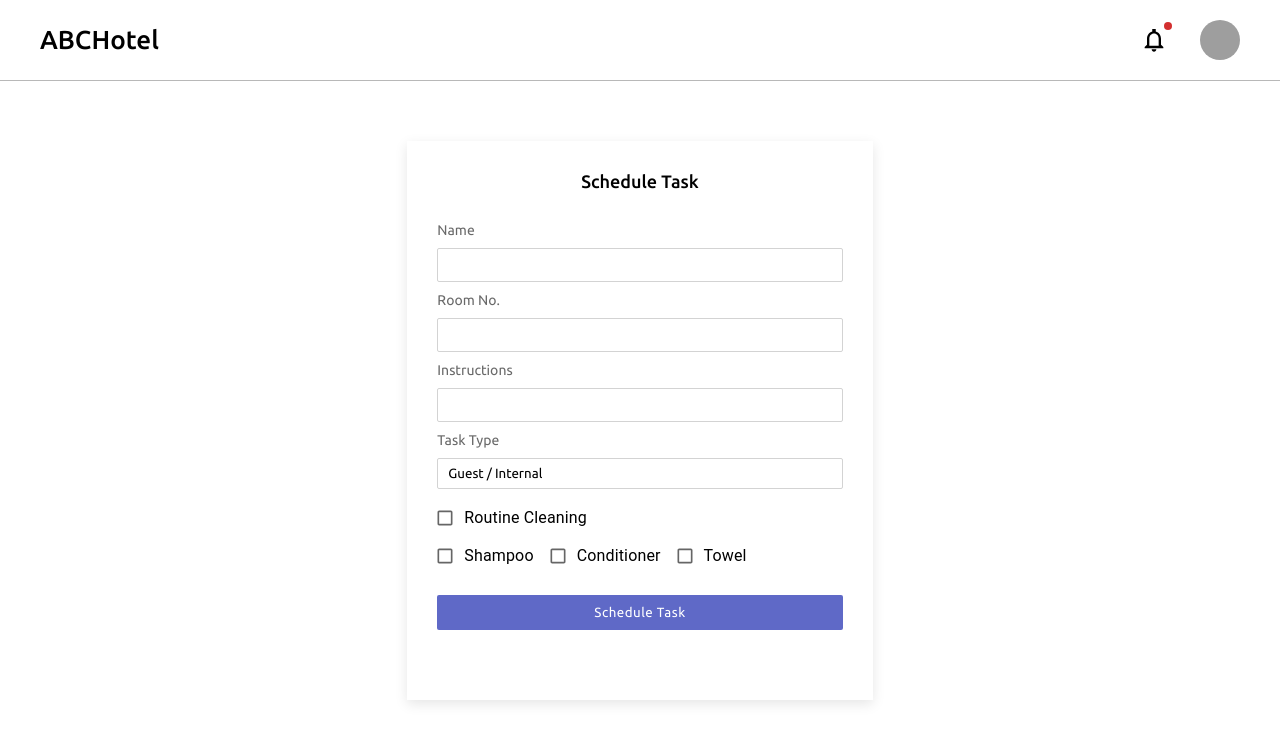
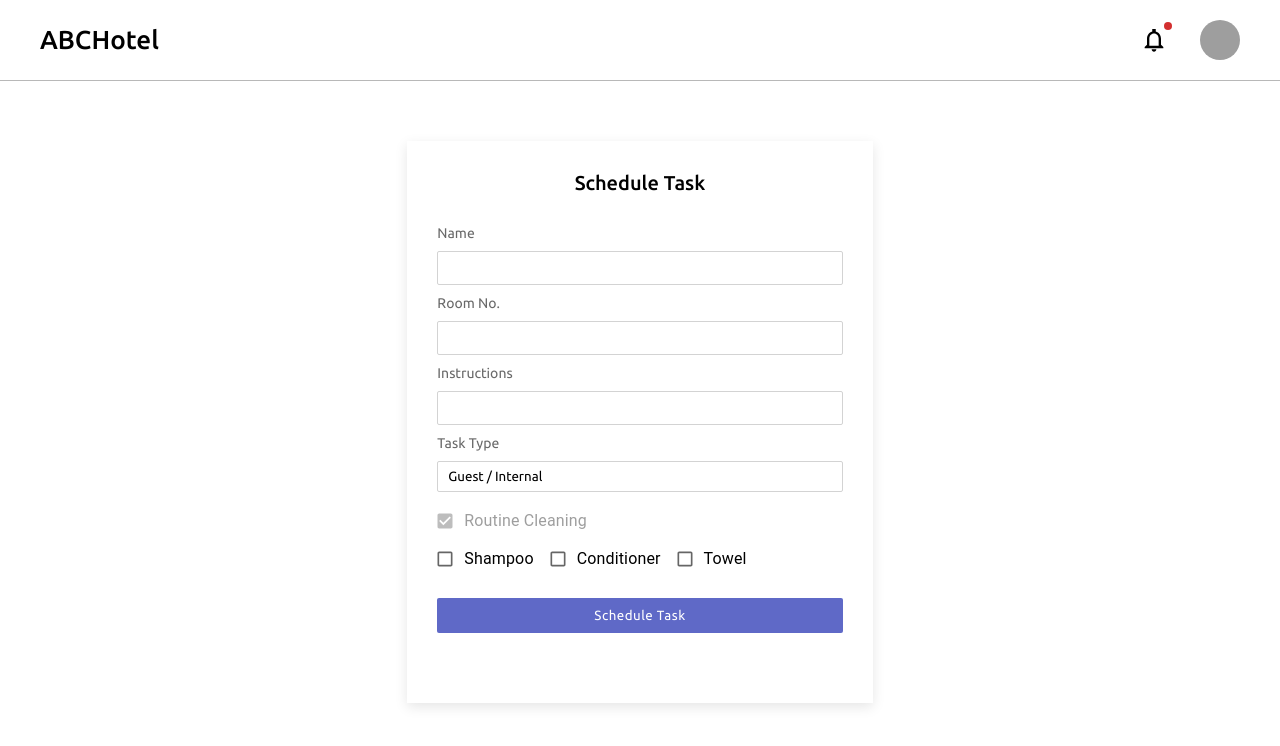
Before and after one commit to PranshuGoyal-1330/Hotel-Management-System, a React (Vite) app in the folder Frontend/: page /add-task in a window 1280 px wide. Shown: the top 746 px of the page. Built offline with nearby package versions, Linux system fonts and the light colour scheme; grey boxes are pictures that could not be loaded.

Commit message:
initial commit

```diff
--- a/Frontend/src/components/RightSection.jsx
+++ b/Frontend/src/components/RightSection.jsx
@@ -441,7 +441,7 @@ const RightSection = ({ qStatus }) => {
 											</NameWrapper>
 										)} */}
 
-										{val.status.includes('Complaint') && (
+										{(val.status.includes('Complaint') || val.status.includes('On - Time') )&& (
 											<RatingWrapper
 												direction="row"
 												spacing={0.5}
--- a/Frontend/src/pages/AddTask.jsx
+++ b/Frontend/src/pages/AddTask.jsx
@@ -22,7 +22,7 @@ const Wrapper=styled(Box)`
 `
 
 const Heading=styled(Box)`
-    font-size: 18px;
+    font-size: 20px;
     margin-bottom: 10px;
     font-weight: 500;
 `
@@ -110,7 +110,7 @@ const AddTask = () => {
             received_time:time
         },
         taskType:'',
-        task:[],
+        task:["Routine Cleaning"],
     })
     console.log(data);
 
@@ -150,7 +150,7 @@ const AddTask = () => {
 					<Input type="text" name='name' onChange={handleChange} required/>
 
                     <Text>Room No.</Text>
-					<Input type="text" name='roomNumber' onChange={handleChange}/>
+					<Input type="text" name='roomNumber' onChange={handleChange} required/>
 
                     <Text>Instructions</Text>
 					<Input type="text" name='instructions' onChange={handleChange}/>
@@ -166,7 +166,7 @@ const AddTask = () => {
 					{/* <Input type="datetime-local" name='dateTime' onChange={handleDateTime} inputProps={{min:today}} required/> */}
 
                     <FormGroup>
-                        <FormControlLabel control={<Checkbox size='small' />} value="Routine Cleaning" onChange={handleCheckbox} label="Routine Cleaning" />
+                        <FormControlLabel control={<Checkbox size='small' defaultChecked disabled />} value="Routine Cleaning" onChange={handleCheckbox} label="Routine Cleaning" />
                         <CheckBoxWrapper>
                             <FormControlLabel control={<Checkbox size='small' />} value="Shampoo" onChange={handleCheckbox} label="Shampoo" />
                             <FormControlLabel control={<Checkbox size='small'/>} value="Conditioner" onChange={handleCheckbox} label="Conditioner" />
```
